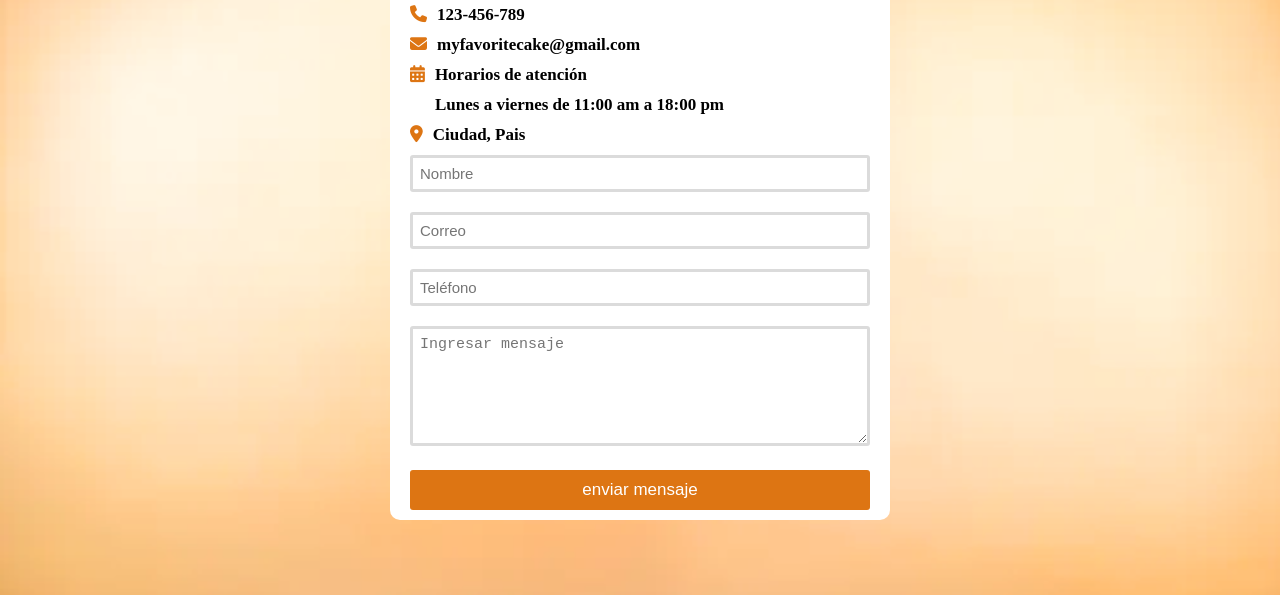
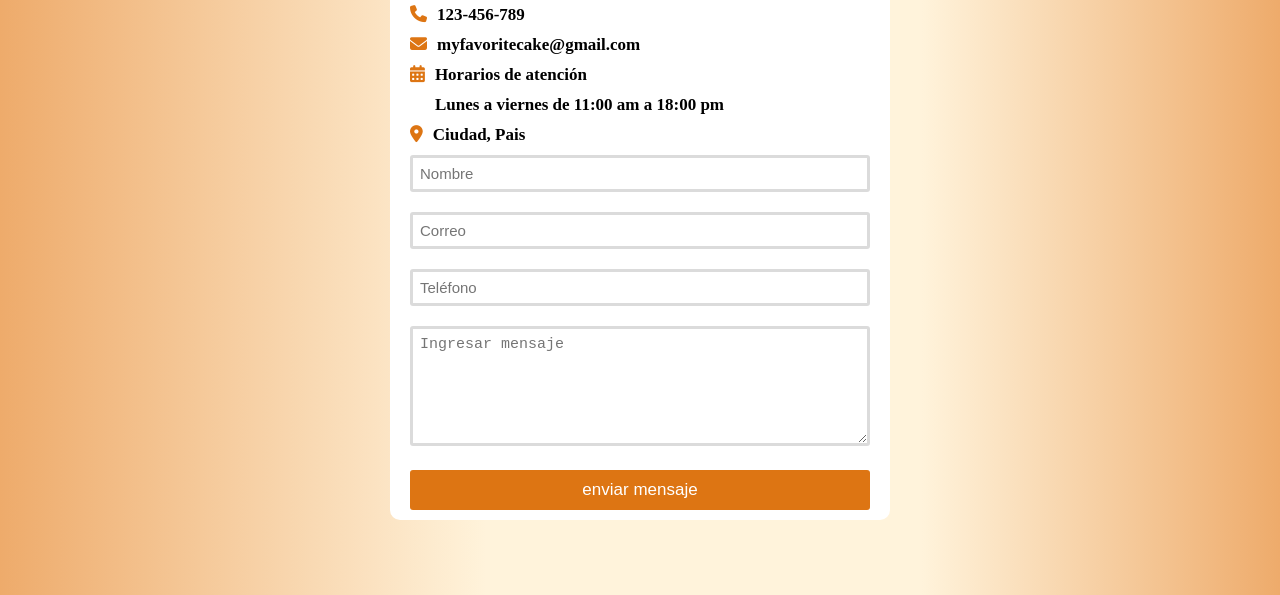
Before and after one commit to MaryOlivares/Proyecto-sitio-web, a plain HTML site: page index_contacto.html in a window 1280 px wide. Shown: the part 205-800 px from the top of the page. Drawn offline with Linux system fonts and the light colour scheme.

Commit message:
agrego color/fondo

```diff
--- a/styles.css
+++ b/styles.css
@@ -51,8 +51,8 @@ li a.active, li a:hover{
     display: none;
 }
 body{
-    background: url(/Imagenes/Fondo-naranja-degradado.png) no-repeat;
-    background-size: 100vw 100vh;
+    background: rgb(238,171,107);
+    background: linear-gradient(90deg, rgba(238,171,107,1) 0%, rgba(255,243,219,1) 38%, rgba(255,243,219,1) 72%, rgba(238,171,107,1) 100%);
     background-attachment: fixed;
     margin: 0;
 }
```
